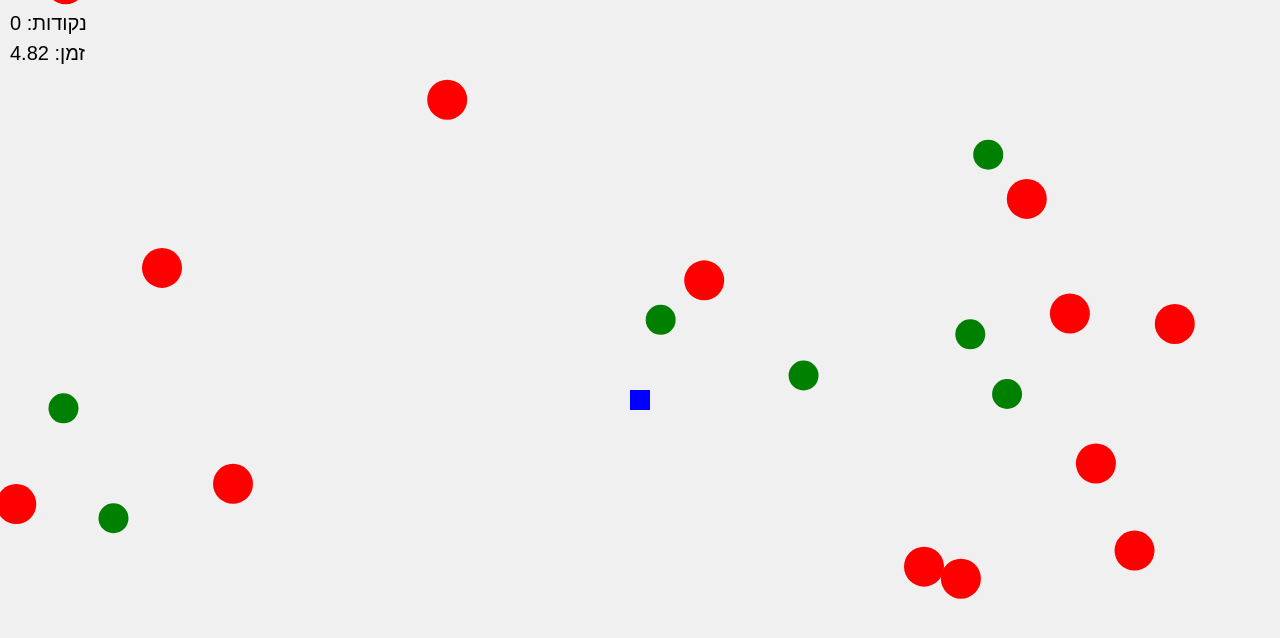
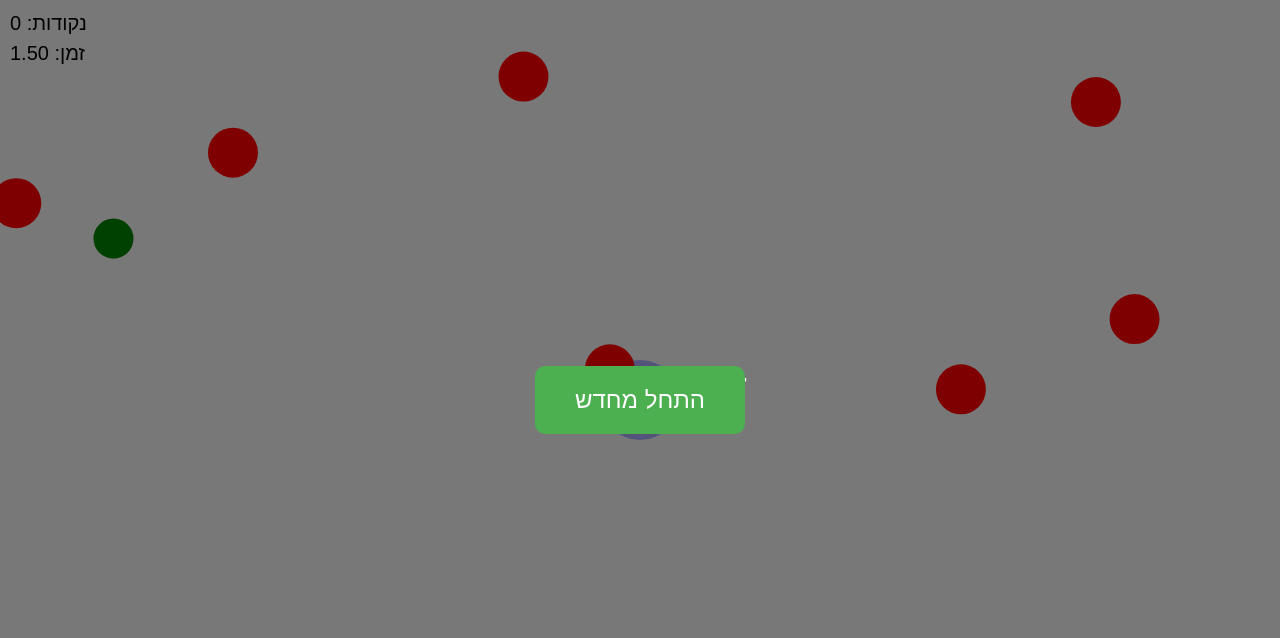
Before and after one commit to ShalevZorany/RunAway, a plain HTML site: page index.html in a window 1280 px wide. Drawn offline with Linux system fonts and the light colour scheme.

Commit message:
Update index.html

```diff
--- a/index.html
+++ b/index.html
@@ -14,10 +14,25 @@
             background: #f0f0f0;
             display: block;
         }
+        #restartButton {
+            position: absolute;
+            top: 50%;
+            left: 50%;
+            transform: translate(-50%, -50%);
+            padding: 20px 40px;
+            font-size: 24px;
+            background-color: #4CAF50;
+            color: white;
+            border: none;
+            border-radius: 10px;
+            cursor: pointer;
+            display: none;
+        }
     </style>
 </head>
 <body>
     <canvas id="gameCanvas"></canvas>
+    <button id="restartButton">התחל מחדש</button>
     <script>
         // משתנים גלובליים
         let canvas = document.getElementById('gameCanvas');
@@ -27,27 +42,40 @@
         canvas.width = width;
         canvas.height = height;
 
-        let player = { x: width / 2, y: height / 2, size: 20 };
+        let player = { x: width / 2, y: height / 2, size: 40 };
         let goodItems = [];
         let badItems = [];
         let score = 0;
         let timeSurvived = 0;
         let gameOver = false;
-        let speed = 2;
+        let speed = 5; // מהירות התחלתית גבוהה יותר
+        let restartButton = document.getElementById('restartButton');
+
+        function resetGame() {
+            player.x = width / 2;
+            player.y = height / 2;
+            goodItems = [];
+            badItems = [];
+            score = 0;
+            timeSurvived = 0;
+            gameOver = false;
+            speed = 5;
+            restartButton.style.display = 'none';
+        }
 
         // פונקציות לעדכון וציור המשחק
         function update() {
             if (gameOver) return;
 
             timeSurvived += 0.016;
-            speed += 0.0005; // העלאת המהירות עם הזמן
+            speed += 0.001; // העלאת המהירות עם הזמן
 
             // הוספת פריטים טובים ורעים
-            if (Math.random() < 0.02) {
-                goodItems.push({ x: Math.random() * width, y: -20, size: 15 });
+            if (Math.random() < 0.03) {
+                goodItems.push({ x: Math.random() * width, y: -20, size: 20 });
             }
-            if (Math.random() < 0.05) {
-                badItems.push({ x: Math.random() * width, y: -20, size: 20 });
+            if (Math.random() < 0.07) {
+                badItems.push({ x: Math.random() * width, y: -20, size: 25 });
             }
 
             // עדכון פריטים
@@ -62,12 +90,14 @@
                 item.y += speed;
                 if (isColliding(player, item)) {
                     gameOver = true;
+                    restartButton.style.display = 'block';
                 }
             }
 
             // בדיקת יציאת השחקן מהמסך
             if (player.x < 0 || player.x > width || player.y < 0 || player.y > height) {
                 gameOver = true;
+                restartButton.style.display = 'block';
             }
 
             // ניקוי פריטים מחוץ למסך
@@ -80,7 +110,15 @@
 
             // ציור השחקן
             ctx.fillStyle = 'blue';
-            ctx.fillRect(player.x - player.size / 2, player.y - player.size / 2, player.size, player.size);
+            ctx.beginPath();
+            ctx.arc(player.x, player.y, player.size / 2, 0, Math.PI * 2);
+            ctx.fill();
+
+            // עיגול חצי שקוף סביב השחקן
+            ctx.fillStyle = 'rgba(0, 0, 255, 0.3)';
+            ctx.beginPath();
+            ctx.arc(player.x, player.y, player.size, 0, Math.PI * 2);
+            ctx.fill();
 
             // ציור פריטים טובים
             ctx.fillStyle = 'green';
@@ -120,12 +158,10 @@
         }
 
         function isColliding(a, b) {
-            return (
-                a.x < b.x + b.size &&
-                a.x + a.size > b.x &&
-                a.y < b.y + b.size &&
-                a.y + a.size > b.y
-            );
+            let dx = a.x - b.x;
+            let dy = a.y - b.y;
+            let distance = Math.sqrt(dx * dx + dy * dy);
+            return distance < (a.size / 2 + b.size);
         }
 
         // שליטה במגע
@@ -142,6 +178,11 @@
             player.y = e.clientY;
         });
 
+        // כפתור התחלה מחדש
+        restartButton.addEventListener('click', function () {
+            resetGame();
+        });
+
         gameLoop();
     </script>
 </body>
```
